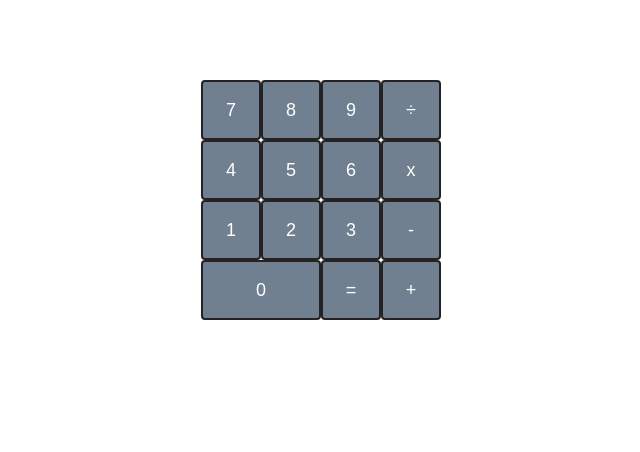
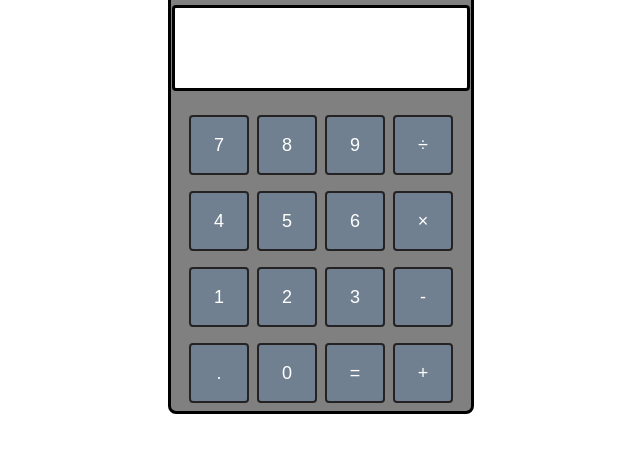
Before and after one commit to maasymaas16/calculator, a plain HTML site: page index.html in a window 1280 px wide. Shown: the whole page, without its empty margins (319-959 px from the left). Drawn offline with Linux system fonts and the light colour scheme.

Commit message:
Added decimal button, outer calculator border and display section

```diff
--- a/myscript.js
+++ b/myscript.js
@@ -4,15 +4,18 @@ let totalNums = 9;
 
 const container = document.querySelector('.container');
 
-// const buttonOne = document.createElement('button');
-// buttonOne.classList.add('box');
-// buttonOne.textContent = '1';
-// container.appendChild(buttonOne);
+const calculator = document.createElement('div');
+calculator.classList.add('calc');
+const display = document.createElement('div');
+display.classList.add('display');
+
+container.appendChild(calculator);
+calculator.appendChild(display);
 
 for (let i = 0; i < numRows; i++){
     const row = document.createElement('div');
     row.classList.add('row'+i)
-    container.appendChild(row)
+    calculator.appendChild(row)
     for (let j = 0; j < numCols; j++){
         const btn = document.createElement('button');
         btn.classList.add('box');
@@ -25,16 +28,21 @@ const bottomRow = document.createElement('div');
 bottomRow.classList.add('bottom');
 
 const zero = document.createElement('button');
-zero.classList.add('zero');
+zero.classList.add('box');
 zero.textContent = '0';
+
+const decimal = document.createElement('button');
+decimal.classList.add('box');
+decimal.textContent = '.';
 
 const equal = document.createElement('button');
 equal.classList.add('box');
 equal.textContent = '=';
 
+bottomRow.appendChild(decimal);
 bottomRow.appendChild(zero);
 bottomRow.appendChild(equal);
-container.appendChild(bottomRow);
+calculator.appendChild(bottomRow);
 
 const plus = document.createElement('button');
 plus.classList.add('box');
@@ -46,7 +54,7 @@ minus.textContent = '-';
 
 const mult = document.createElement('button');
 mult.classList.add('box', 'mult');
-mult.textContent = "x";
+mult.textContent = "×";
 
 
 const divide = document.createElement('button');
@@ -57,4 +65,17 @@ divide.textContent='÷';
 document.querySelector('.row0').appendChild(divide);
 document.querySelector('.row1').appendChild(mult);
 document.querySelector('.row2').appendChild(minus);
-bottomRow.appendChild(plus)
+bottomRow.appendChild(plus);
+
+const boxes = document.querySelectorAll('.box');
+boxes.forEach((box) => {
+    box.addEventListener('click', function () {
+        display.textContent += box.textContent;
+    });
+});
+
+const equals = document.querySelector('.equal');
+equals.addEventListener('click', function () {
+    display.textContent = '';
+
+});
--- a/style.css
+++ b/style.css
@@ -6,7 +6,6 @@ html, body {
 .container {
     height: 50%;
     display: flex;
-    flex-direction: column;
     justify-content: center;
     align-items: center;
 }
@@ -23,7 +22,7 @@ html, body {
     border-radius: 4px;
     font-size: large;
     text-align: center;
-    padding: 0px;
+    margin: 4px;
 }
 
 .zero {
@@ -41,3 +40,38 @@ html, body {
     display: flex;
     text-align: center;
 }
+
+.calc {
+    display: flex;
+    flex-direction: column;
+    justify-content: center;
+    align-items: center;
+    height: auto;
+    width: 300px;
+    border-style: solid;
+    border-color: black;
+    border-radius: 8px;
+    background-color: grey;
+
+}
+
+.display {
+    display: flex;
+    border-style: solid;
+    border-color: black;
+    border-radius: 4px;
+    background-color: white;
+    min-height: 80px;
+    width: 292px;
+    margin: 16px;
+    font-weight: 600;
+    font-size: 40px;
+    justify-content: flex-end;
+    align-items: flex-end;
+}
+
+.row0, .row1, .row2, .bottom{
+    margin: 4px;
+    display: flex;
+    justify-content: space-between;
+}
```
